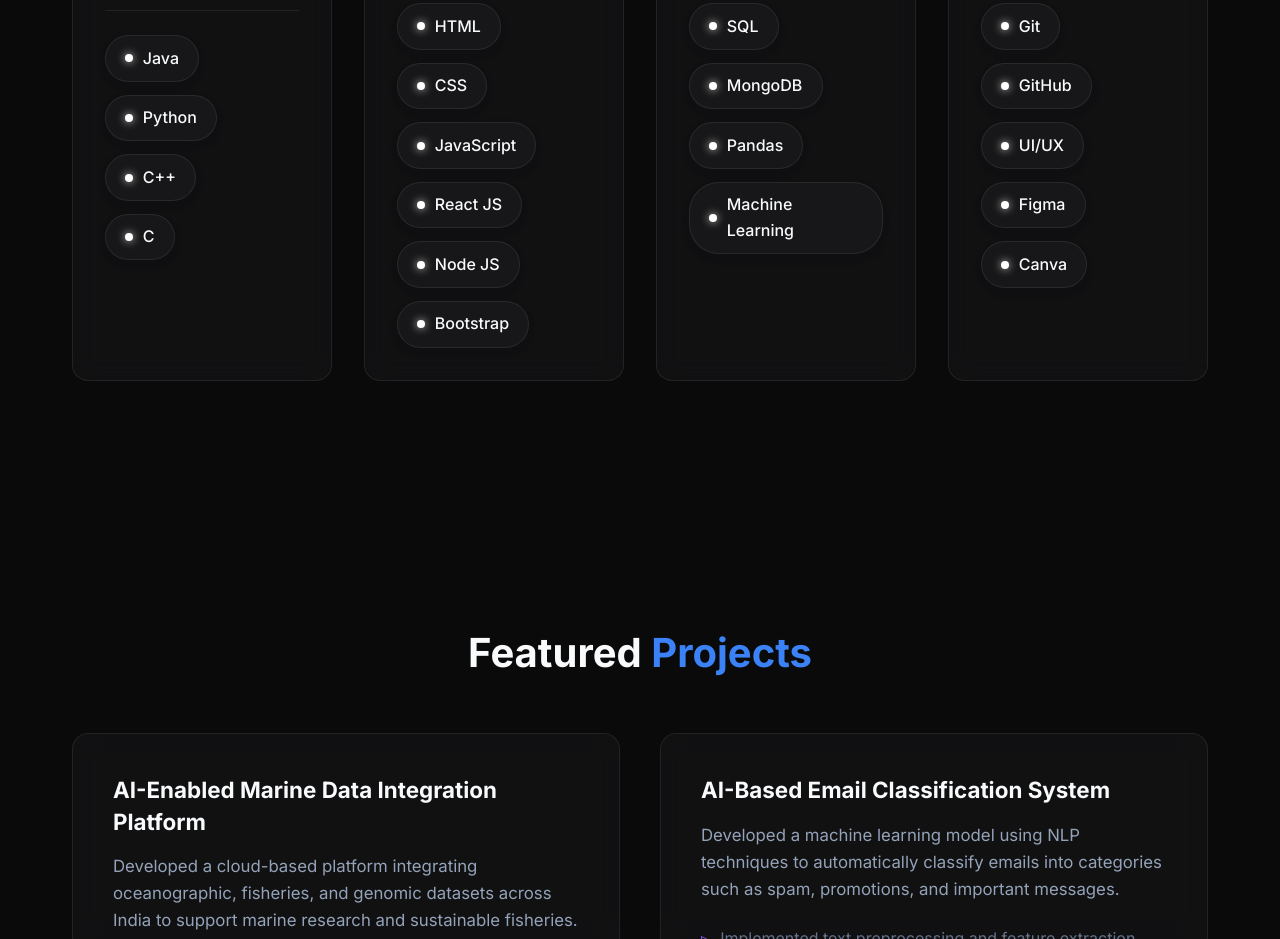
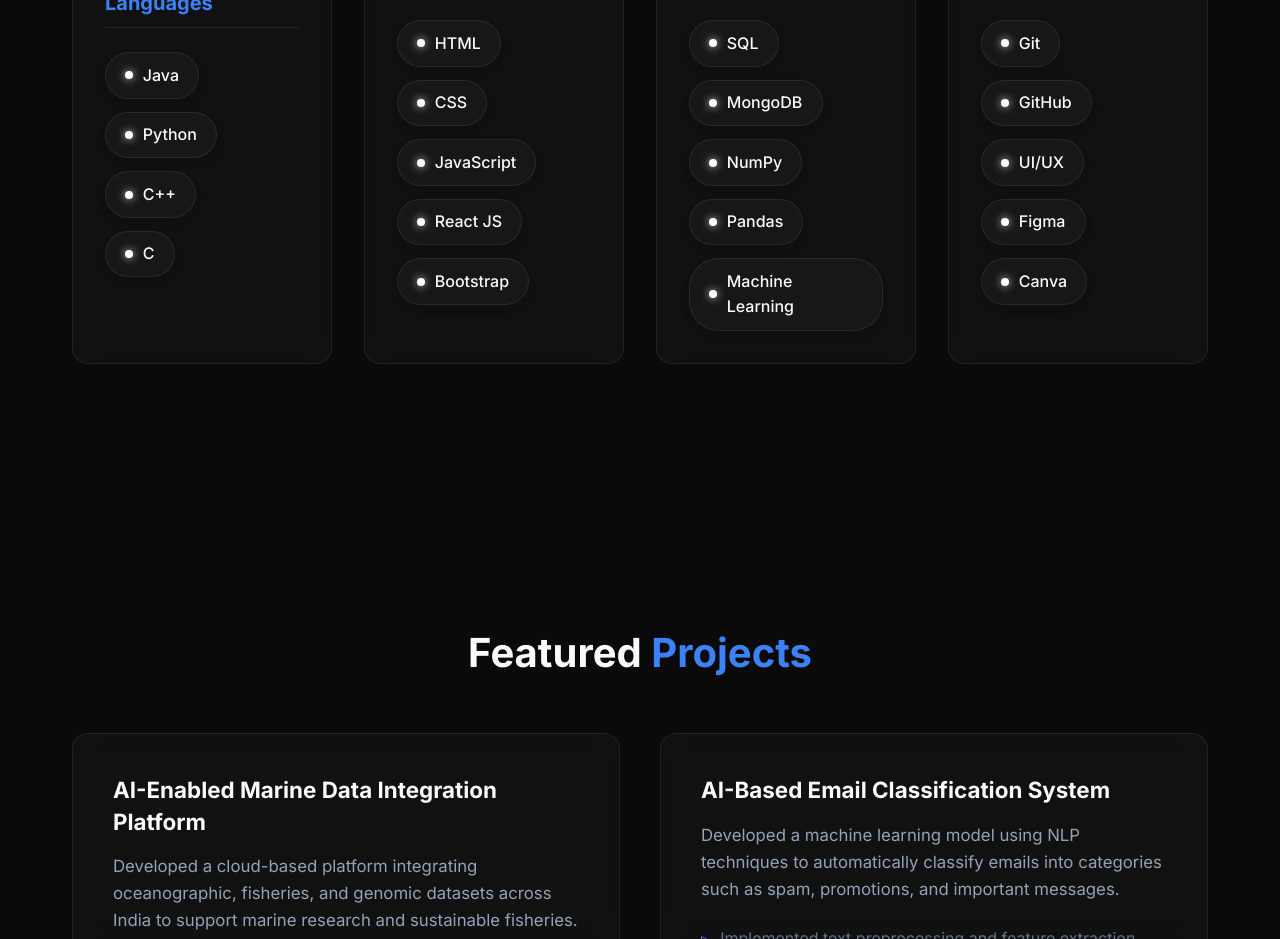
Before and after one commit to darshanaramesh/react-portfolio, a React (Vite) app: page / in a window 1280 px wide. Shown: the part 3040-3979 px from the top of the page. Built offline with nearby package versions, Linux system fonts and the light colour scheme.

Commit message:
Update skills in Skills.jsx
Added 'NumPy' to the Data & ML skills section and removed 'Node JS' from the Web Technologies skills section.

```diff
--- a/src/components/Skills.jsx
+++ b/src/components/Skills.jsx
@@ -9,11 +9,11 @@
     },
     {
       title: "Web Technologies",
-      skills: ["HTML", "CSS", "JavaScript", "React JS", "Node JS", "Bootstrap"]
+      skills: ["HTML", "CSS", "JavaScript", "React JS", "Bootstrap"]
     },
     {
       title: "Data & ML",
-      skills: ["SQL", "MongoDB", "Pandas", "Machine Learning"]
+      skills: ["SQL", "MongoDB","NumPy", "Pandas", "Machine Learning"]
     },
     {
       title: "Tools & Others",
```
